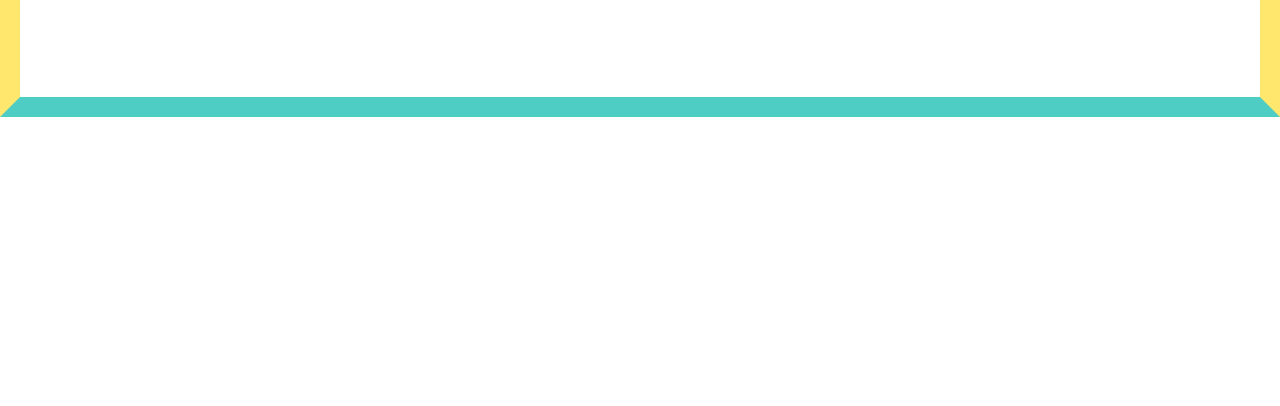
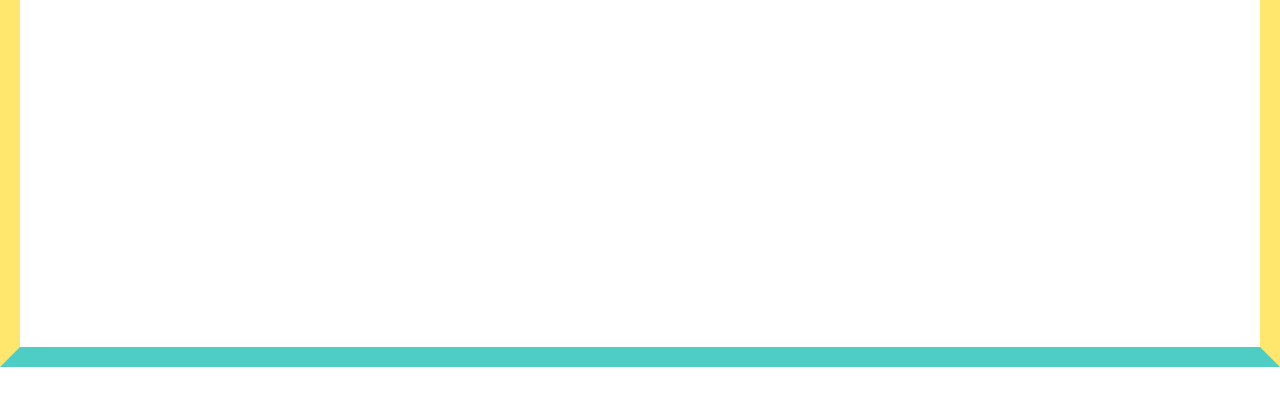
Before and after one commit to MDAEJA/Assigment_Dom_DarkMode_repo, a plain HTML site: page index.html in a window 1280 px wide. Shown: the part 324-730 px from the top of the page. Drawn offline with Linux system fonts and the light colour scheme.

Commit message:
Update style.css

```diff
--- a/style.css
+++ b/style.css
@@ -9,6 +9,7 @@ body{
     border: 20px solid #FFE66D;
     border-top: 20px solid #4ecdc4;
     border-bottom: 20px solid #4ecdc4;
+    padding-bottom: 250px;
 
 
 }
```
